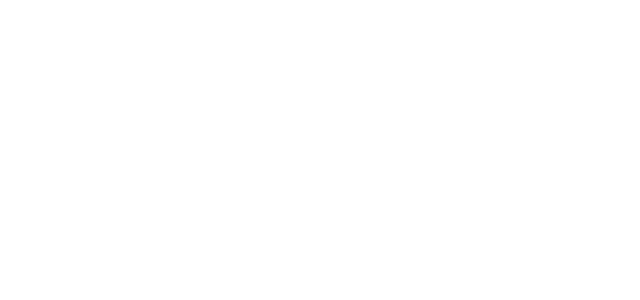
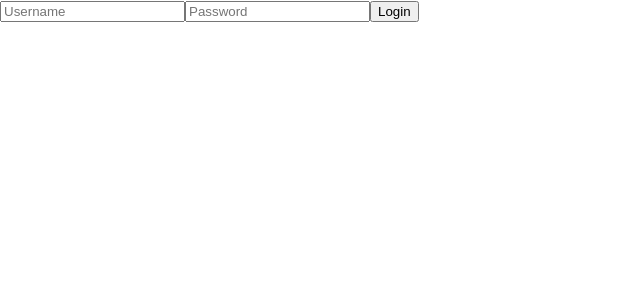
Before and after one commit to moralesdoris880/yaite, a React (Create React App) app in the folder client/: page /login in a window 1280 px wide. Shown: the top 300 px of the page, without its empty margins (0-640 px from the left). Built offline with nearby package versions, Linux system fonts and the light colour scheme.

Commit message:
login form elements added

```diff
--- a/client/src/pages/Login.js
+++ b/client/src/pages/Login.js
@@ -1,9 +1,15 @@
 function Login(){
     return(
         <div>
-
+            <form>
+                <input type="text" placeholder="Username" ></input>
+                <input type="text" placeholder="Password" ></input>
+                <input type="submit" value="Login"></input>
+            </form>
         </div>
     );
 }
 
 export default Login;
+
+// onChange={(e) => setPassword(e.target.value)}
```
